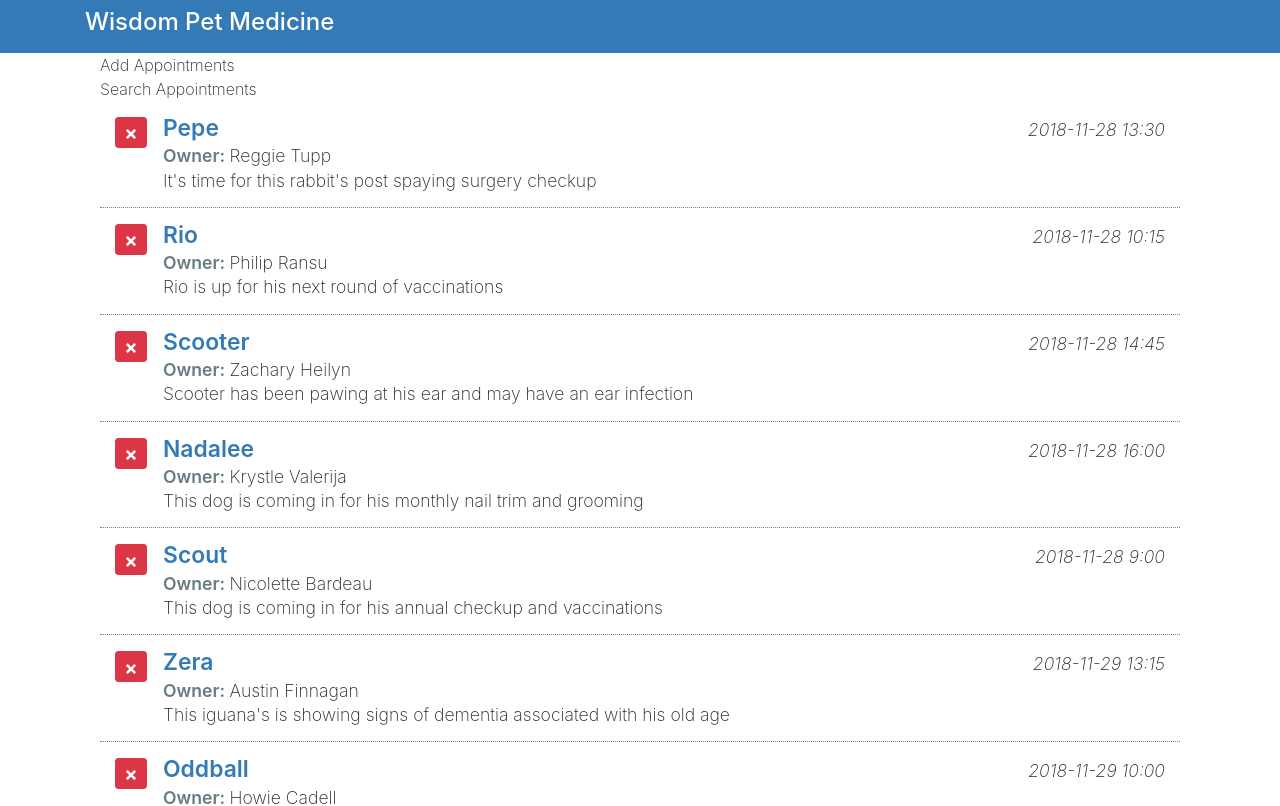
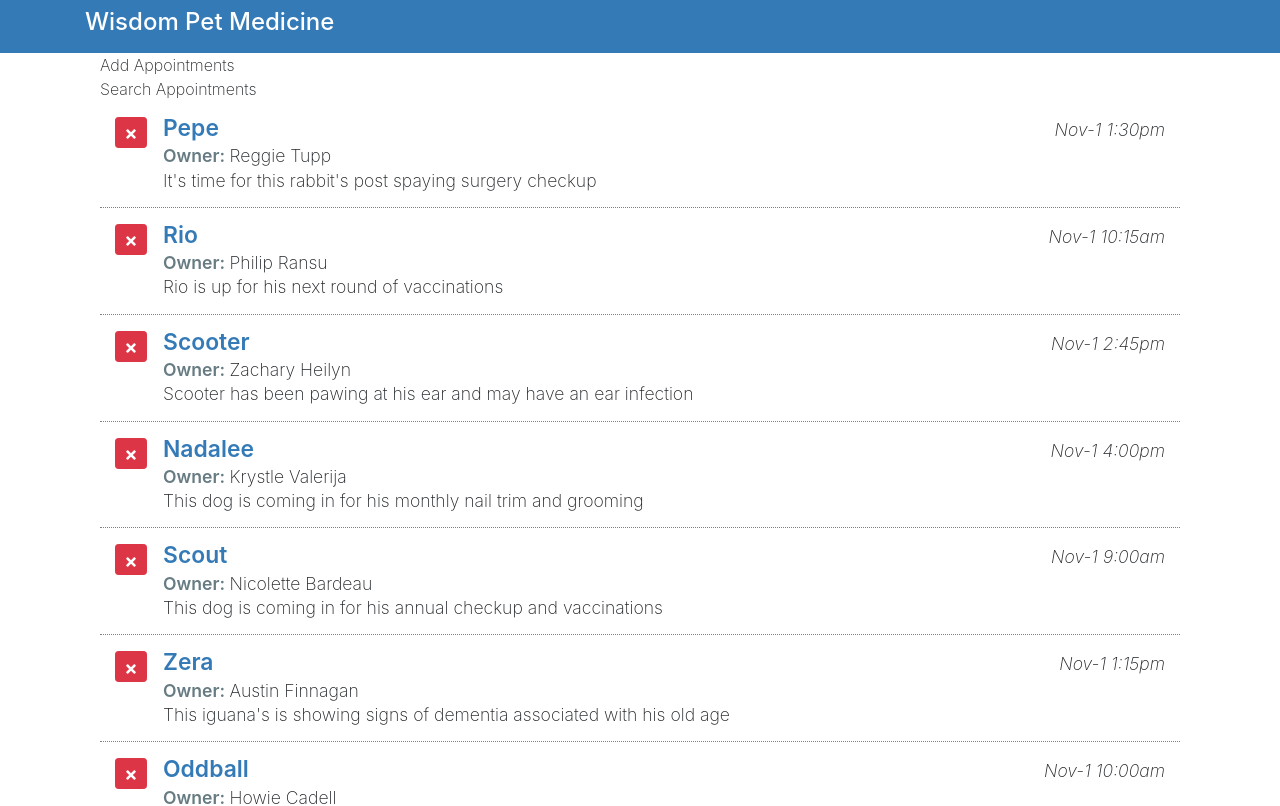
Before and after one commit to Combatd/reactBuildingInterface, a React (Create React App) app: page / in a window 1280 px wide. Shown: the top 806 px of the page. Built offline with nearby package versions, Linux system fonts and the light colour scheme.

Commit message:
Render Moment for apt-date span in ListAppointments

```diff
--- a/src/Components/ListAppointments.js
+++ b/src/Components/ListAppointments.js
@@ -1,5 +1,6 @@
 import React, { Component } from 'react';
 import { FaTimes } from 'react-icons/fa';
+import Moment from 'react-moment';
 
 class ListAppointments extends Component {
     render() {
@@ -25,7 +26,13 @@ class ListAppointments extends Component {
                         <div className="pet-info media-body">
                             <div className="pet-head d-flex">
                             <span className="pet-name">{item.petName}</span>
-                            <span className="apt-date ml-auto">{item.aptDate}</span>
+                            <span className="apt-date ml-auto">
+                                <Moment
+                                    date={item.aptDate}
+                                    parse="YYYY-MM-dd hh:mm"
+                                    format='MMM-D h:mma'
+                                />
+                            </span>
                             </div>
 
                             <div className="owner-name">
```
